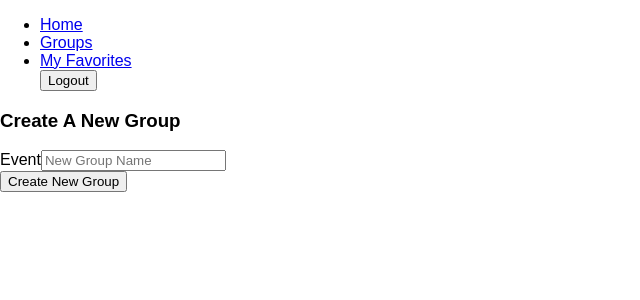
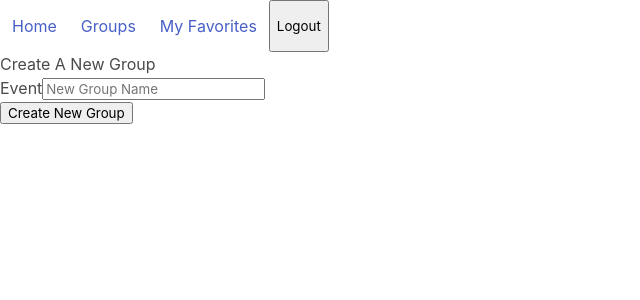
Before and after one commit to alexfont321/theUsual, a React (Create React App) app: page /creategroup in a window 1280 px wide. Shown: the top 300 px of the page, without its empty margins (0-640 px from the left). Built offline with nearby package versions, Linux system fonts and the light colour scheme; no server answers; sample sign-in values are in the browser's storage.

Commit message:
going for lunch

```diff
--- a/package.json
+++ b/package.json
@@ -3,6 +3,7 @@
   "version": "0.1.0",
   "private": true,
   "dependencies": {
+    "bulma": "^0.7.1",
     "react": "^16.5.0",
     "react-dom": "^16.5.0",
     "react-router-dom": "^4.3.1",
--- a/src/components/MainPage.js
+++ b/src/components/MainPage.js
@@ -5,18 +5,21 @@ import dbCalls from "../modules/DatabaseCalls";
 import CreateGroupForm from "./groups/CreateGroupForm";
 import GroupRestaurants from "./groups/GroupRestaurants"
 import RestaurantOrder from "./restaurants/RestaurantOrders"
+import "bulma/css/bulma.css"
 
 export default class MainPage extends Component {
 
     state = {
         groups: [],
-        restaurants: []
+        restaurants: [],
+        orders: []
     }
 
     componentDidMount() {
         let newState = {}
         dbCalls.getAll("groups").then(groups => {newState.groups = groups})
         .then(() => dbCalls.getAll("restaurants")).then(restaurants => {newState.restaurants = restaurants})
+        .then(() => dbCalls.getAll("orders")).then(orders => {newState.orders = orders})
         .then(() => {
             this.setState(newState)
 
@@ -27,12 +30,14 @@ export default class MainPage extends Component {
         .then(returnObject => this.setState({[resource]: returnObject}))
     }
 
+
+
     render() {
         return (
             <React.Fragment>
                 <Route path="/groups" render={props => {
                     return < GroupsList {...props}
-                    groups={this.state.groups} />
+                    groups={this.state.groups} post={this.post}/>
                 }} />
                 <Route path="/creategroup" render={props => {
                     return < CreateGroupForm {...props} post={this.post}/>
@@ -42,7 +47,7 @@ export default class MainPage extends Component {
                 }}/>
                 <Route exact path="/group/:groupId(\d+)/restaurant/:restaurant(\d+)" render={props => {
                     return < RestaurantOrder {...props}  restaurants={this.state.restaurants}
-                    groups={this.state.groups}/>
+                    groups={this.state.groups} orders={this.state.orders}/>
                 }} />
             </React.Fragment>
         )
--- a/src/components/groups/CreateGroupForm.js
+++ b/src/components/groups/CreateGroupForm.js
@@ -32,7 +32,7 @@ export default class CreateGroupForm extends Component {
                 <form onSubmit={this.constructNewGroup}>
                     <div>
                     <label htmlFor="name">Event</label>
-                        <input type="text" required="true"
+                        <input type="text"
                                className="form-control" id="name"
                                onChange={this.handleFieldChange}
                                placeholder="New Group Name" />
--- a/src/components/groups/GroupsList.js
+++ b/src/components/groups/GroupsList.js
@@ -1,6 +1,13 @@
 import React, { Component } from "react"
 
 export default class GroupsList extends Component {
+
+    moveUserIntoGroup = () => {
+       const theUser = sessionStorage.getItem("user");
+       this.props.post("groups.usersInGroup", theUser )
+    }
+
+
     render() {
         return (
             <React.Fragment>
@@ -9,7 +16,7 @@ export default class GroupsList extends Component {
                 {
                     this.props.groups.map(group => {
                         return <div className="card" key={group.id}>
-                                    <p>{group.name}</p>
+                                    <p className="card-header">{group.name}</p>
                                     <button onClick={() => this.props.history.push(`/group/${group.id}`)}>Join Group</button>
                                 </div>
 
--- a/src/components/navbar/NavBar.js
+++ b/src/components/navbar/NavBar.js
@@ -5,19 +5,19 @@ import { Link } from "react-router-dom"
 export default class NavBar extends Component {
     render() {
         return (
-            <nav id="navbar" className="navbar navbar-light light-blue flex-md-nowrap p-0 shadow">
-                <ul className="nav nav-pills">
-                <li className="nav-item">
+            <nav id="navbar" className="navbar">
+                <div className="navbar-brand">
+                    <div className="navbar-item">
                         <Link className="nav-link text-info" to="/">Home</Link>
-                    </li>
-                    <li className="nav-item">
+                    </div>
+                    <div className="navbar-item">
                         <Link className="nav-link text-info" to="/groups">Groups</Link>
-                    </li>
-                    <li className="nav-item">
+                    </div>
+                    <div className="navbar-item">
                         <Link className="nav-link text-info" to="/favorites">My Favorites</Link>
-                    </li>
-                    <button className="Logout btn btn-info" onClick={this.props.handleLogout}>Logout</button>
-                </ul>
+                    </div>
+                    <button className="Logout" onClick={this.props.handleLogout}>Logout</button>
+                </div>
             </nav>
         )
     }
--- /dev/null
+++ b/src/components/orders/OrderCards.js
@@ -0,0 +1,6 @@
+import React, { Component } from "react";
+
+export default class OrderCard extends Component {
+
+
+}
--- a/src/components/restaurants/RestaurantOrders.js
+++ b/src/components/restaurants/RestaurantOrders.js
@@ -1,11 +1,20 @@
 import React, { Component } from "react";
 
 export default class RestaurantOrder extends Component {
+
 
     render() {
         return (
             <React.Fragment>
                 <h1>Orders</h1>
+                {
+                    this.props.orders.map(order => {
+                        return <div className="orders" key={order.id}>
+                                    <p>{order.food}</p>
+                                    <p>{order.drink}</p>
+                                </div>
+                    })
+                }
 
             </React.Fragment>
         )
--- a/src/modules/DatabaseCalls.js
+++ b/src/modules/DatabaseCalls.js
@@ -54,4 +54,5 @@ export default Object.create(null, {
             }).then(e => e.json())
         }
     },
+
 })
```
Also changed, not shown: api/database.json (+30 -9 lines).
